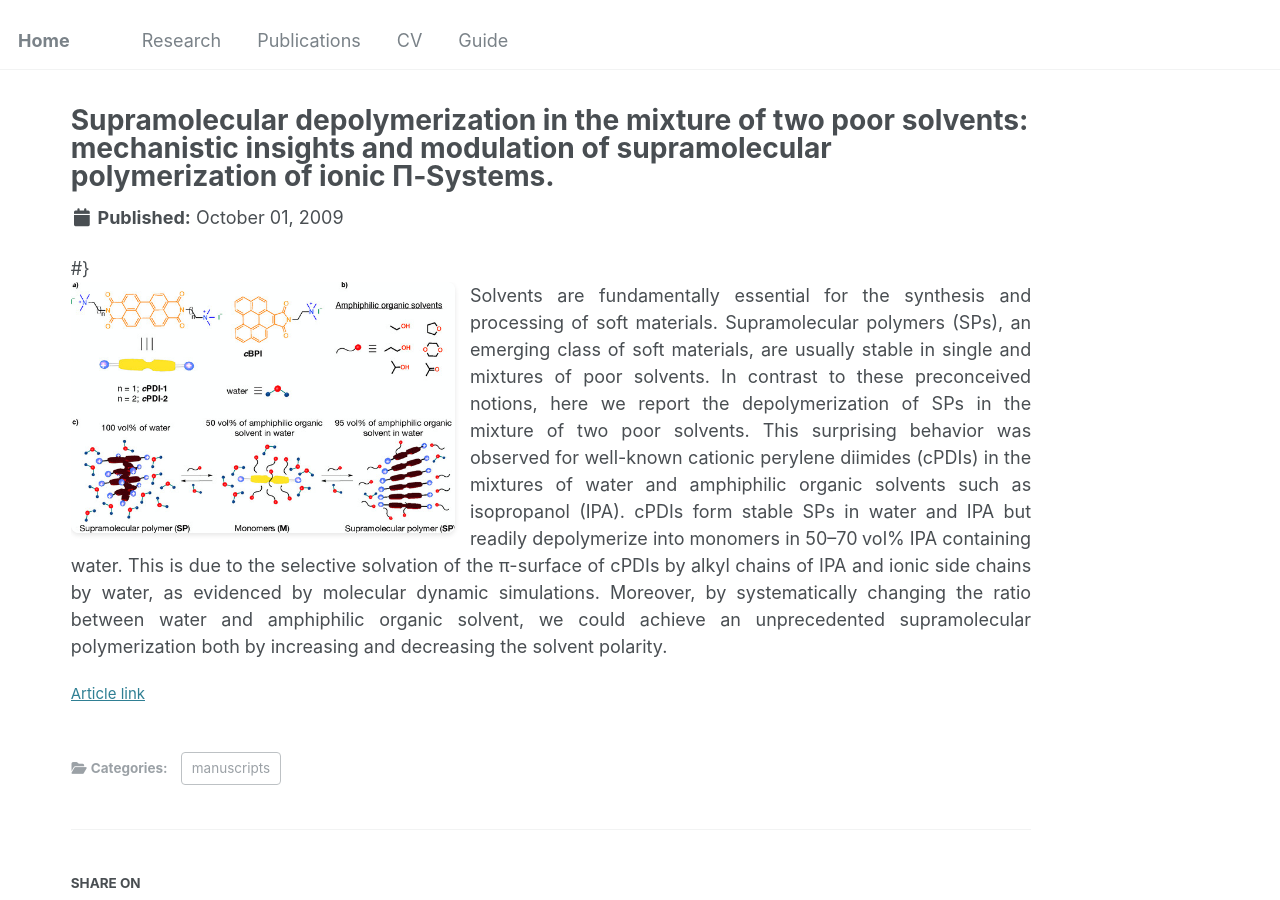
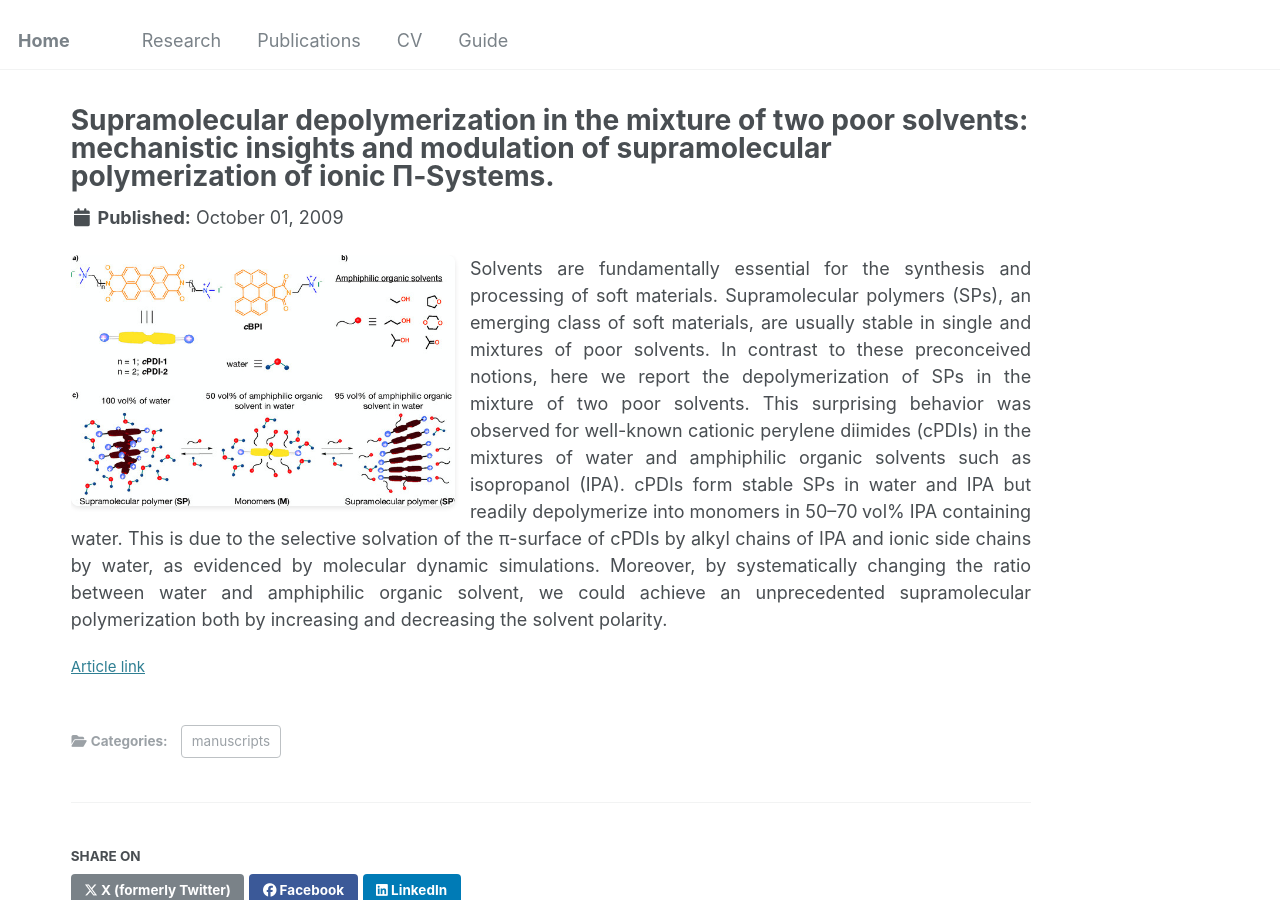
Before and after one commit to srahul21/srahul21.github.io, a Jekyll site: the page built from _publications/2009-10-01-paper-title-number-1.md, in a window 1280 px wide and 900 px high. Built offline with Jekyll 4.4.1, drawn with Linux system fonts in a browser that asks for light colours.

Commit message:
Update publication.html

```diff
--- a/_layouts/publication.html
+++ b/_layouts/publication.html
@@ -39,10 +39,10 @@ layout: default
         {% if page.collection == 'teaching' %}
           <p> {{ page.type }}, <i>{{ page.venue }}</i>, {{ page.date | default: "1900-01-01" | date: "%Y" }} </p>
         {# {% elsif page.venue and page.date %}
-          <p>Published in <i>{{ page.venue }}</i>, {{ page.date | default: "1900-01-01" | date: "%Y" }} </p>
+          <p>Published in <i>{{ page.venue }}</i>, {{ page.date | default: "1900-01-01" | date: "%Y" }} </p> #}
         {% elsif page.date %}
           <p class="page__date"><strong><i class="fa fa-fw fa-calendar" aria-hidden="true"></i> {{ site.data.ui-text[site.locale].date_label | default: "Published:" }}</strong> <time datetime="{{ page.date | date_to_xmlschema }}">{{ page.date | default: "1900-01-01" | date: "%B %d, %Y" }}</time></p>
-        {% endif %} #}
+        {% endif %}
         </header>
       {% endunless %}
 
```
